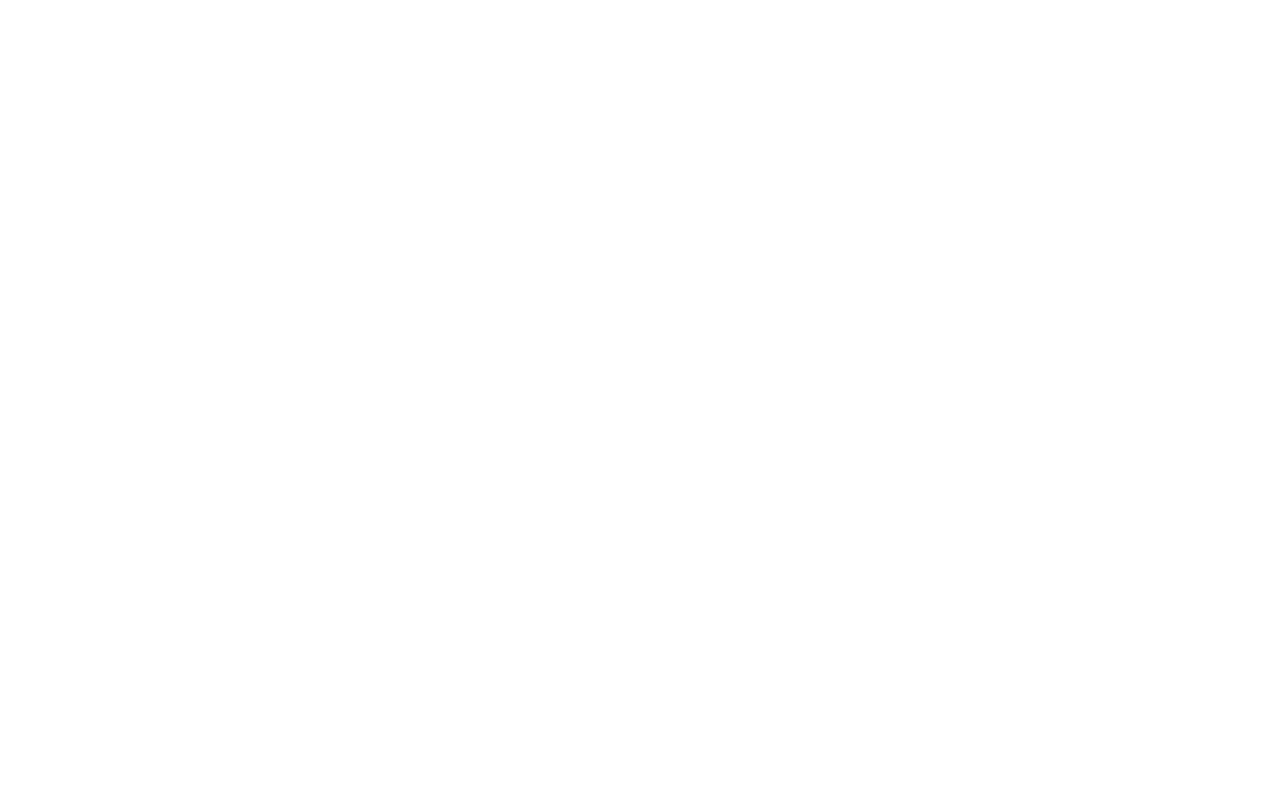
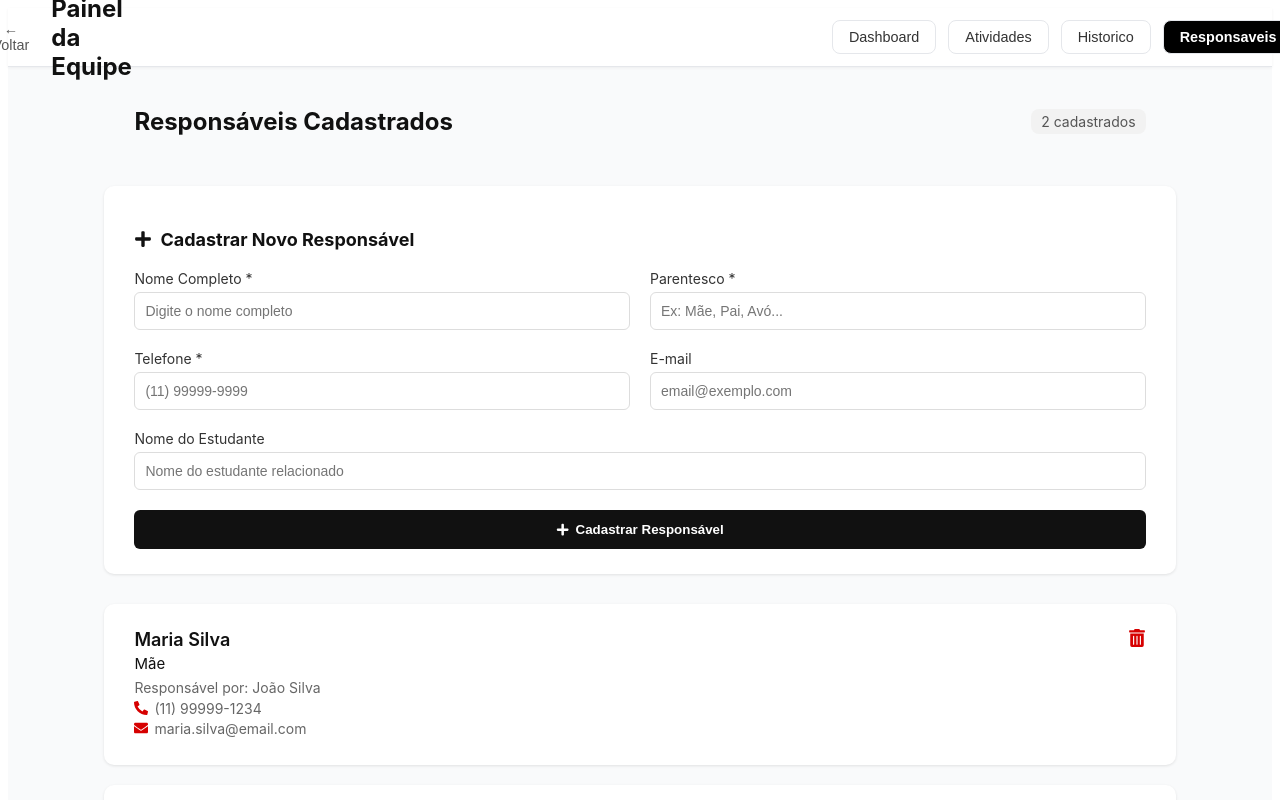
Before and after one commit to wagnerquadros/gincana, a React app in the folder frontend/: page /responsible in a window 1280 px wide. Before the commit this address had no page. Shown: the top 800 px of the page. Built offline with nearby package versions, Linux system fonts and the light colour scheme; the HTML template or start-up script is replaced by a standard one.

Commit message:
feat(Routes): add routes for DashboardTeam, ActivityTeam, History, and Responsible components

```diff
--- a/frontend/src/routes/index.routes.jsx
+++ b/frontend/src/routes/index.routes.jsx
@@ -4,15 +4,25 @@
 import Dashboard from '../pages/ManagerPanel/Dashboard/dashboard';
 import Report from '../pages/ManagerPanel/Report/report';
 import Team from '../pages/ManagerPanel/Team/team';
-
+import DashboardTeam from '../pages/TeamPainel/DashboardTeam/dashboardTeam';
+import ActivityTeam from '../pages/TeamPainel/ActivityTeam/activityTeam';
+import History from '../pages/TeamPainel/History/history';
+import Responsible from '../pages/TeamPainel/Responsible/responsible';
 function AppRoutes() {
   return (
     <Routes>
+      {/* Rotas do painel do gestor */}
       <Route path='/' element={<Initial />} />
       <Route path='/activity' element={<ActivityManagement />} />
       <Route path='/dashboard' element={<Dashboard />} />
       <Route path='/report' element={<Report />} />
       <Route path='/team' element={<Team />} />
+
+      {/* Rotas do painel da equipe */}
+      <Route path='/dashboardTeam' element={<DashboardTeam />} />
+      <Route path='/activityTeam' element={<ActivityTeam />} />
+      <Route path='/history' element={<History />} />
+      <Route path='/responsible' element={<Responsible />} />
     </Routes>
   );
 }
```
